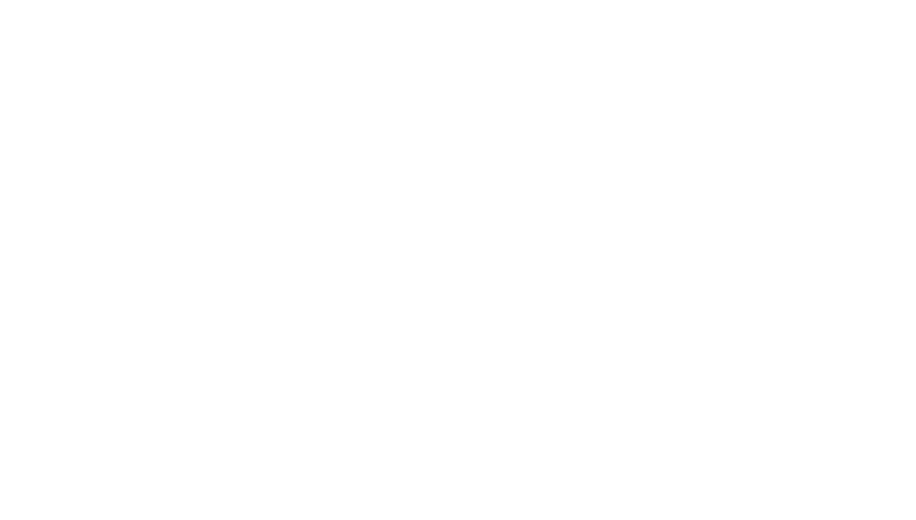
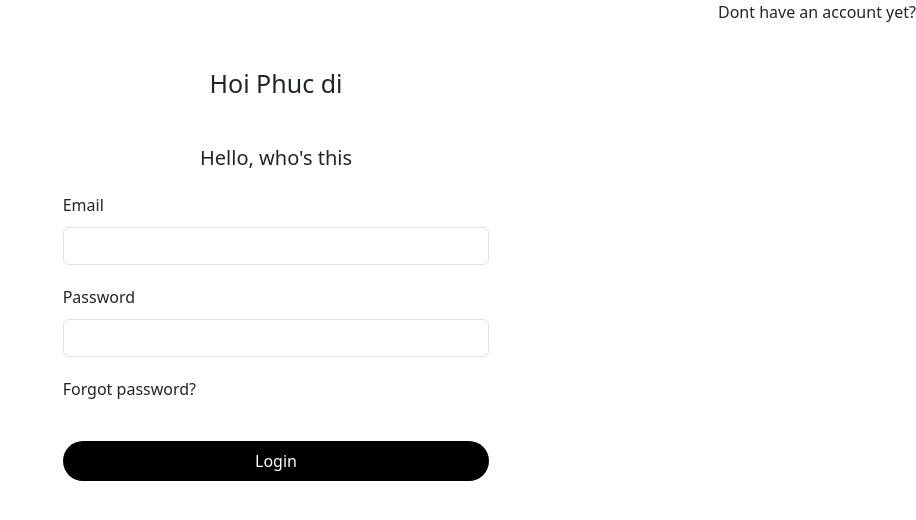
Before and after one commit to ngophuc29/Learn, a React (Create React App) app: page /login in a window 1280 px wide. Before the commit this address had no page. Shown: the top 520 px of the page, without its empty margins (364-1280 px from the left). Built offline with nearby package versions, Linux system fonts and the light colour scheme.

Commit message:
#69 sửa lại 1 chut ở admin và design layout của login

```diff
--- a/src/components/Admin/Content/ManagarUser.js
+++ b/src/components/Admin/Content/ManagarUser.js
@@ -29,6 +29,8 @@ const ManagerUser = () => {
     const [listUser, setListUser] = useState([
 
     ])
+
+    const [currentPage,setCurrentPage] = useState(1)
     useEffect(  ()=>{
 
 
@@ -46,7 +48,7 @@ const ManagerUser = () => {
          }
     }
 
-    const limitUser=6
+    const limitUser=3
     const getDataUserWithPaginate= async (page)=>{
 
 
@@ -106,10 +108,20 @@ const ManagerUser = () => {
                 handelCloseDeleteModel={handelDeleteModel}
                 getDataUserWithPaginate={getDataUserWithPaginate}
                 pageCount={pageCount}
+
+                currentPage={currentPage}
+                setCurrentPage={setCurrentPage}
                 ></TableUserPaginate>
             </div>
                 {/* <ModelCreateUser showModelCreateUser={showModelCreateUser} setShowModelCreateUser={setShowModelCreateUser}></ModelCreateUser> */}
-                <ModelCreateUser show={showModelCreateUser} setShow={setShowModelCreateUser} getDataUser={getDataUser}></ModelCreateUser>
+                <ModelCreateUser
+                show={showModelCreateUser}
+                setShow={setShowModelCreateUser}
+                 getDataUser={getDataUser}
+                getDataUserWithPaginate={getDataUserWithPaginate}
+                currentPage={currentPage}
+                setCurrentPage={setCurrentPage}
+                 ></ModelCreateUser>
                 <ModelUpdateUser
                 show ={showModelUpdateUser} setShow={setshowModelUpdateUser}
 
@@ -117,6 +129,9 @@ const ManagerUser = () => {
                 dataUpdateUser = {dataUpdateUser}
                 getDataUser={getDataUser}
                 resetUpdateDate={resetUpdateDate}
+                getDataUserWithPaginate={getDataUserWithPaginate}
+                currentPage={currentPage}
+                setCurrentPage={setCurrentPage}
                 ></ModelUpdateUser>
 
                 <ModelViewUser
@@ -138,7 +153,9 @@ const ManagerUser = () => {
                 dataDeleteUser={dataDeleteUser}
 
                 getDataUser={getDataUser}
-
+                getDataUserWithPaginate={getDataUserWithPaginate}
+                currentPage={currentPage}
+                setCurrentPage={setCurrentPage}
                 ></ModalDeleteUser>
         </div>
     </div>);
--- a/src/components/Admin/Content/ModelCreateUser.js
+++ b/src/components/Admin/Content/ModelCreateUser.js
@@ -109,7 +109,9 @@ const ModelCreateUser = (props) => {
         if( data &&  data.EC===0){
             toast.success( data.EM)
             handleClose()
-            await props.getDataUser();
+            // await props.getDataUser();
+            await props.getDataUserWithPaginate(1)
+            props.setCurrentPage(1)
         }
         if( data &&  data.EC!==0){
             toast.error( data.EM)
--- a/src/components/Admin/Content/ModelDeleteUser.js
+++ b/src/components/Admin/Content/ModelDeleteUser.js
@@ -16,7 +16,9 @@ const ModalDeleteUser=(props)=> {
     if( data &&  data.EC===0){
       toast.success( data.EM)
       handleClose()
-      await props.getDataUser();
+      // await props.getDataUser();
+      await props.getDataUserWithPaginate(1)
+      props.setCurrentPage(1)
   }
   if( data &&  data.EC!==0){
       toast.error( data.EM)
--- a/src/components/Admin/Content/ModelUpdateUser.js
+++ b/src/components/Admin/Content/ModelUpdateUser.js
@@ -85,7 +85,9 @@ const ModelUpdateUser = (props) => {
         if( data &&  data.EC===0){
             toast.success( data.EM)
             handleClose()
-            await props.getDataUser();
+            // await props.getDataUser();
+            await props.getDataUserWithPaginate(props.currentPage)
+            // props.setCurrentPage(1)
         }
         if( data &&  data.EC!==0){
             toast.error( data.EM)
--- a/src/components/Admin/Content/TableUserPaginate.js
+++ b/src/components/Admin/Content/TableUserPaginate.js
@@ -16,6 +16,7 @@ const TableUserPaginate = (props) => {
     // Invoke when user click to request another page.
     const handlePageClick = (event) => {
         props.getDataUserWithPaginate(+event.selected + 1)
+        props.setCurrentPage(+event.selected + 1)
         console.log(`User requested page number ${event.selected} `);
 
     };
@@ -107,6 +108,7 @@ const TableUserPaginate = (props) => {
                     containerClassName="pagination"
                     activeClassName="active"
                     renderOnZeroPageCount={null}
+                    forcePage={props.currentPage -1}
                 />
             </table>
 
--- /dev/null
+++ b/src/components/Auth/Login.js
@@ -0,0 +1,52 @@
+import { useState } from 'react';
+import './Login.scss'
+import { set } from 'lodash';
+const Login = (props) => {
+
+    const [email,setEmail] = useState("")
+    const [password,setPassword] = useState("")
+
+
+    const handleLogin=()=>{
+        alert(email+password)
+    }
+    return (<div className="login-container ">
+        <div className="header ">
+            Dont have an account yet?
+        </div>
+        <div className="title col-4 mx-auto">
+            Hoi Phuc di
+        </div>
+        <div className="welcome col-4 mx-auto">
+            Hello, who's this
+        </div>
+        <div className="content-form col-4 mx-auto">
+            <div className="form-group">
+                <label for="">Email</label>
+                <input type="email" name="" id="" className="form-control" placeholder="" aria-describedby="helpId"
+                    value={email}
+                    onChange={(e)=>setEmail(e.target.value)}
+                />
+
+            </div>
+            <div className="form-group">
+                <label for="">Password</label>
+                <input type="password" name="" id="" className="form-control" placeholder="" aria-describedby="helpId"
+                 value={password}
+                    onChange={(e)=>setPassword(e.target.value)}
+                />
+
+            </div>
+            <span>Forgot password?</span>
+
+            <div>
+                <button className='btn-submit'
+                onClick={()=>handleLogin()}
+                >Login</button>
+            </div>
+        </div>
+
+    </div>);
+}
+
+export default Login;
--- /dev/null
+++ b/src/components/Auth/Login.scss
@@ -0,0 +1,37 @@
+.login-container{
+    .header{
+        height: 45px;
+        text-align: right;
+    }
+
+    .title{
+        font-size: 25px;
+        padding: 20px;
+        text-align: center;
+    }
+    .welcome{
+        font-size: 20px;
+        padding: 20px;
+        text-align: center;
+    }
+
+    .content-form{
+
+        display: flex;
+        flex-direction: column;
+        gap: 20px;
+        input{
+            margin-top: 10px !important;
+        }
+
+        button{
+            width: 100%;
+            height: 40px;
+            border: none;
+            margin: 20px 0;
+            border-radius: 20px;
+            color: white;
+            background-color: black;
+        }
+    }
+}
--- a/src/components/Header/Header.jsx
+++ b/src/components/Header/Header.jsx
@@ -3,8 +3,12 @@ import Nav from 'react-bootstrap/Nav';
 import Navbar from 'react-bootstrap/Navbar';
 import NavDropdown from 'react-bootstrap/NavDropdown';
 import { NavLink, Link } from "react-router-dom";
-
+import { useNavigate } from 'react-router-dom';
 const Header = () => {
+    let navigate=useNavigate()
+    const handleClick=()=>{
+       navigate("/login")
+    }
     return (
         <Navbar expand="lg" className="bg-body-tertiary">
             <Container>
@@ -25,7 +29,7 @@ const Header = () => {
 
                     </Nav>
                     <Nav>
-                        <button className='btn-login'>Login</button>
+                        <button className='btn-login' onClick={()=>handleClick()}>  Login </button>
                         <button className='btn-signup'>Sign up</button>
                         {/* <NavDropdown title="Settings" id="basic-nav-dropdown">
                             <NavDropdown.Item  >Login</NavDropdown.Item>
--- a/src/index.js
+++ b/src/index.js
@@ -16,6 +16,7 @@ import Admin from './components/Admin/Admin';
 import HomePage from './components/Home/HomePage';
 import ManagerUser from './components/Admin/Content/ManagarUser';
 import DashBoard from './components/Admin/Content/DashBoard';
+import Login from './components/Auth/Login';
 
 const root = ReactDOM.createRoot(document.getElementById('root'));
 root.render(
@@ -36,7 +37,7 @@ root.render(
           <Route path='managerUser' element={<ManagerUser></ManagerUser>} />
 
         </Route>
-
+      <Route path='/login' element={<Login></Login>}></Route>
       </Routes>
     </BrowserRouter>
     {/* </React.StrictMode> */}
```
